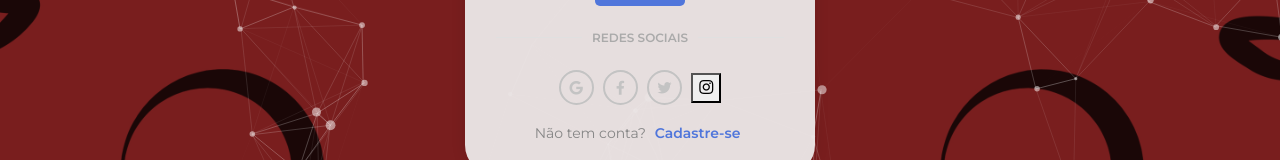
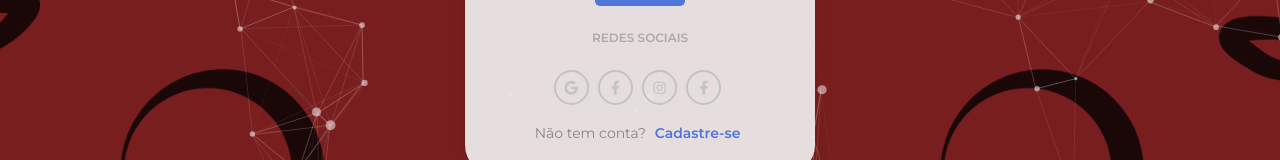
Before and after one commit to Luciana-Pessoa/loginabs, a plain HTML site: page index.html in a window 1280 px wide. Shown: the part 483-643 px from the top of the page. Drawn offline with Linux system fonts and the light colour scheme.

Commit message:
erro corrigido

```diff
--- a/css/login.css
+++ b/css/login.css
@@ -441,15 +441,15 @@ h1, h2, h3, h4, h5, h6 {
 .login-page .login-form .input-control .login-with-btns .google,
 .login-page .login-form .input-control .login-with-btns .facebook,
 .login-page .login-form .input-control .login-with-btns .twitter,
-.login-page .login-form .input-control .login-with-btns .linkedin,
+.login-page .login-form .input-control .login-with-btns .instagram,
 .login-page .signup-form .input-control .login-with-btns .google,
 .login-page .signup-form .input-control .login-with-btns .facebook,
 .login-page .signup-form .input-control .login-with-btns .twitter,
-.login-page .signup-form .input-control .login-with-btns .linkedin,
+.login-page .signup-form .input-control .login-with-btns .instagram,
 .login-page .forgot-form .input-control .login-with-btns .google,
 .login-page .forgot-form .input-control .login-with-btns .facebook,
 .login-page .forgot-form .input-control .login-with-btns .twitter,
-.login-page .forgot-form .input-control .login-with-btns .linkedin {
+.login-page .forgot-form .input-control .login-with-btns .instagram  {
   width: 35px;
   height: 35px;
   margin: 8px 5px 8px 0;
@@ -472,15 +472,15 @@ h1, h2, h3, h4, h5, h6 {
 .login-page .login-form .input-control .login-with-btns .google i,
 .login-page .login-form .input-control .login-with-btns .facebook i,
 .login-page .login-form .input-control .login-with-btns .twitter i,
-.login-page .login-form .input-control .login-with-btns .linkedin i,
+.login-page .login-form .input-control .login-with-btns .instagram i,
 .login-page .signup-form .input-control .login-with-btns .google i,
 .login-page .signup-form .input-control .login-with-btns .facebook i,
 .login-page .signup-form .input-control .login-with-btns .twitter i,
-.login-page .signup-form .input-control .login-with-btns .linkedin i,
+.login-page .signup-form .input-control .login-with-btns .instagram i,
 .login-page .forgot-form .input-control .login-with-btns .google i,
 .login-page .forgot-form .input-control .login-with-btns .facebook i,
 .login-page .forgot-form .input-control .login-with-btns .twitter i,
-.login-page .forgot-form .input-control .login-with-btns .linkedin i {
+.login-page .forgot-form .input-control .login-with-btns .instagram i {
   color: #c3c3c3;
   font-size: 14px;
   -webkit-transition: all 0.2s ease-in-out;
--- a/index.html
+++ b/index.html
@@ -62,8 +62,8 @@
                                 <div class="login-with-btns">
                                     <button type="button" class="google"><i class="fab fa-google"></i></button>
                                     <button type="button" class="facebook"><i class="fab fa-facebook-f"></i></button>
-                                    <button type="button" class="twitter"><i class="fab fa-twitter"></i></button>
                                     <button type="button" class="instagram"><i class="fab fa-instagram"></i></button>
+                                    <button type="button" class="facebook"><i class="fab fa-facebook-f"></i></button>
                                     <span class="already-acc">Não tem conta? <a href="signup.html"
 
                                             class="signup-btn">Cadastre-se</a></span>
```
